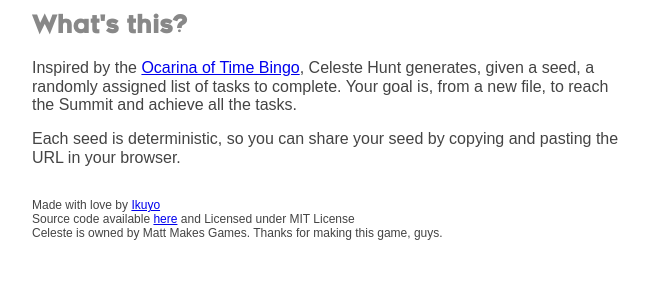
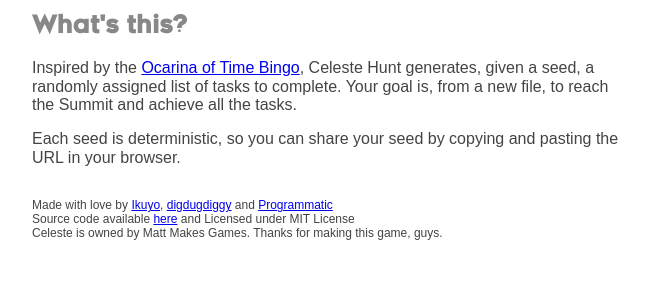
Before and after one commit to calvarado194/celeste-hunt, a PHP site: page /celeste/templates/index.phtml in a window 1280 px wide. Shown: the part 137-437 px from the top of the page, without its empty margins (309-958 px from the left). Run offline with PHP 8.4, Linux system fonts and the light colour scheme; the template is opened without the code that fills it, so the values that code supplies are empty; some libraries are stand-ins or nearby versions.

Commit message:
Update index.phtml

```diff
--- a/templates/index.phtml
+++ b/templates/index.phtml
@@ -87,10 +87,10 @@
                 <div class="footer">
                     <div class="credits pure-g">
                         <div class="pure-u-1 u-sm-1-2">
-                            Made with love by <a href="https://twitter.com/this194" target="_blank">Ikuyo</a><br>
-                            Source code available <a href="https://github.com/calvarado194/celeste-bingo" target="_blank">here</a> and Licensed under MIT License<br>
-                            Celeste is owned by Matt Makes Games. Thanks for making this game, guys.
-                        </div>
+			    Made with love by <a href="https://twitter.com/this194" target="_blank">Ikuyo</a>, <a href="https://github.com/fahseltc" target="_blank">digdugdiggy</a> and <a href="https://github.com/Programmatic1" target="_blank">Programmatic</a><br>
+			    Source code available <a href="https://github.com/calvarado194/celeste-bingo" target="_blank">here</a> and Licensed under MIT License<br>
+			    Celeste is owned by Matt Makes Games. Thanks for making this game, guys.
+			</div>
                     </div>
                 </div>
             </div>
```
